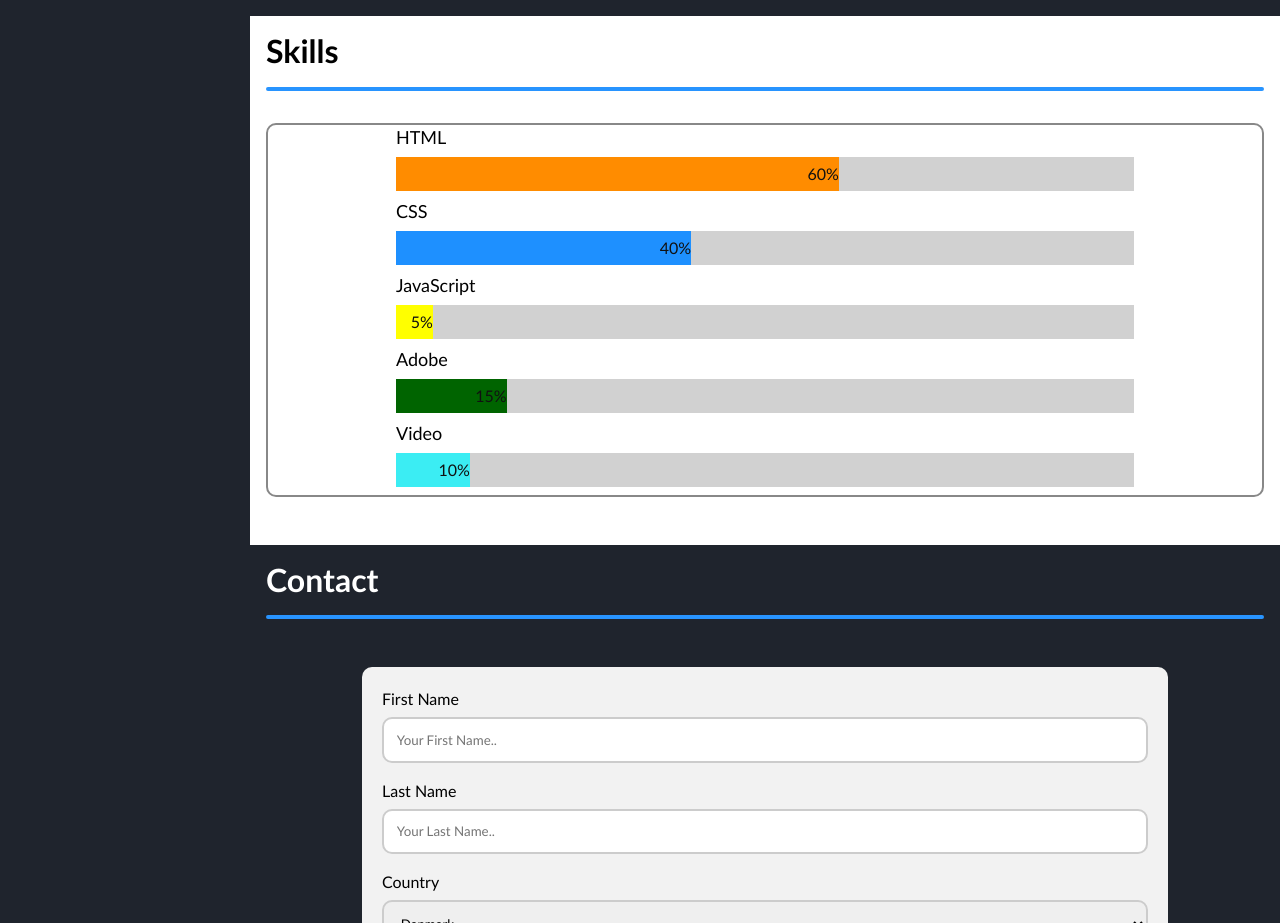
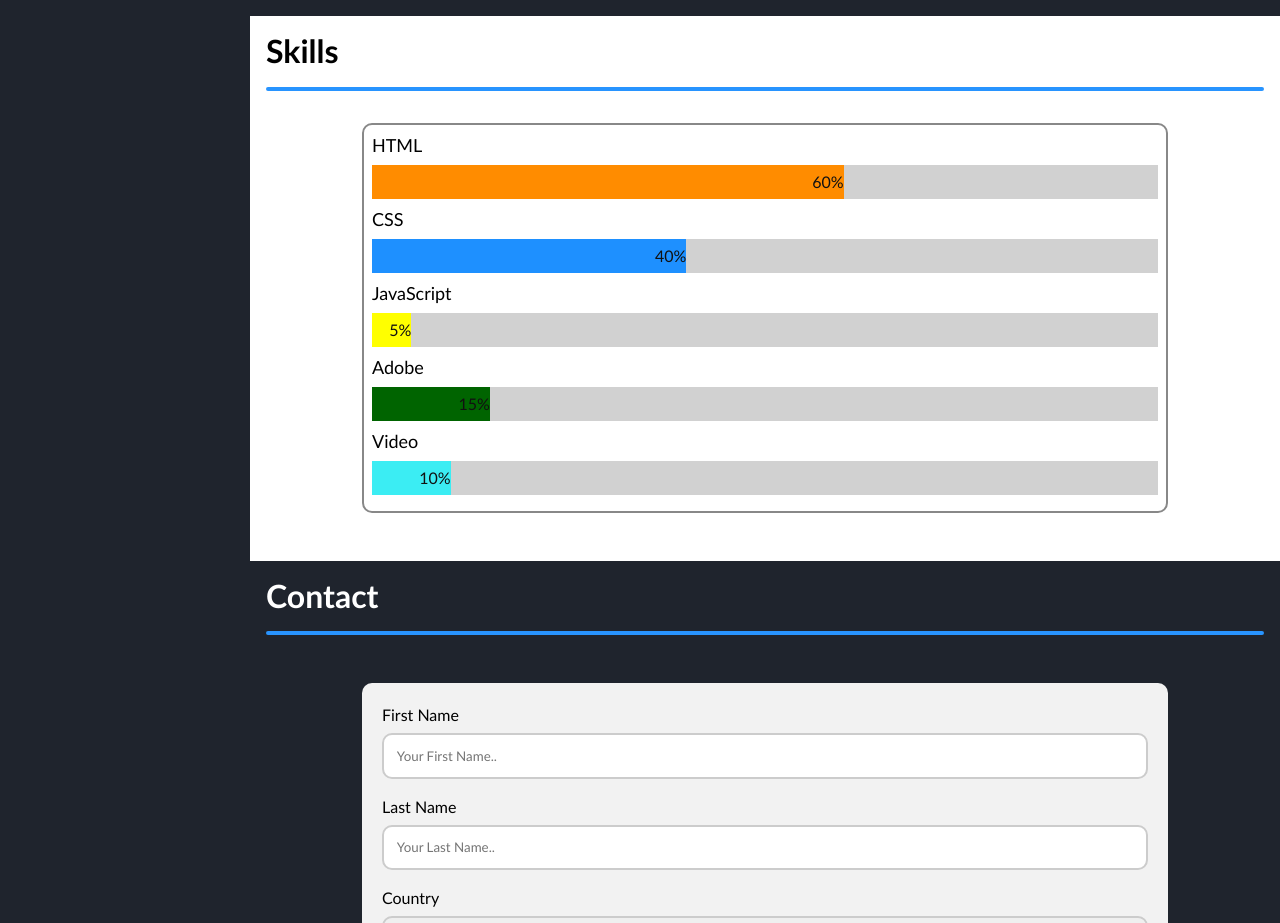
Before and after one commit to Zjuccen/Portfolje, a plain HTML site: page index.html in a window 1280 px wide. Shown: the part 3400-4323 px from the top of the page. Drawn offline with Linux system fonts and the light colour scheme.

Commit message:
Update style.css

```diff
--- a/style.css
+++ b/style.css
@@ -491,7 +491,7 @@ footer a {
 
 
     .skill-container {
-        padding: 0 8rem;
+        margin: 0 6rem;
         margin-bottom: 2rem;
     }
 
```
